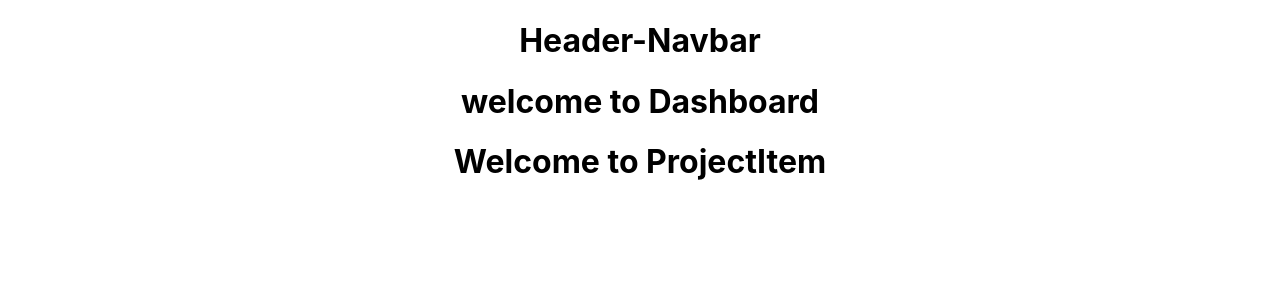
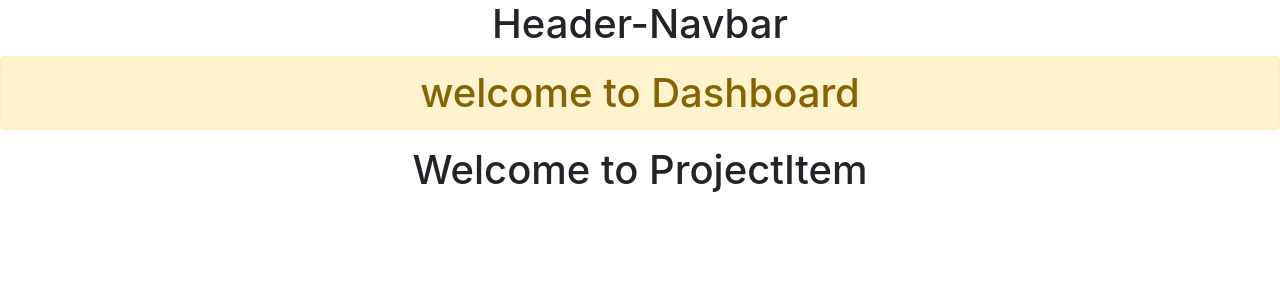
Before and after one commit to coder92/PPMTool, a React (Create React App) app in the folder protocol-react-client/: page / in a window 1280 px wide. Shown: the top 300 px of the page. Built offline with nearby package versions, Linux system fonts and the light colour scheme.

Commit message:
created header in layout folder

```diff
--- a/protocol-react-client/src/App.js
+++ b/protocol-react-client/src/App.js
@@ -3,6 +3,7 @@
 import './App.css';
 import Dashboard from './components/Dashboard';
 import Header from './components/Layout/Header';
+import  "bootstrap/dist/css/bootstrap.min.css";
 
 class App extends Component {
   render() {
--- a/protocol-react-client/src/components/Dashboard.js
+++ b/protocol-react-client/src/components/Dashboard.js
@@ -5,7 +5,7 @@
   render() {
     return (
       <div>
-      <h1>welcome to Dashboard</h1>
+      <h1 className="alert alert-warning">welcome to Dashboard</h1>
       <ProjectItem />
       </div>
     )
```
